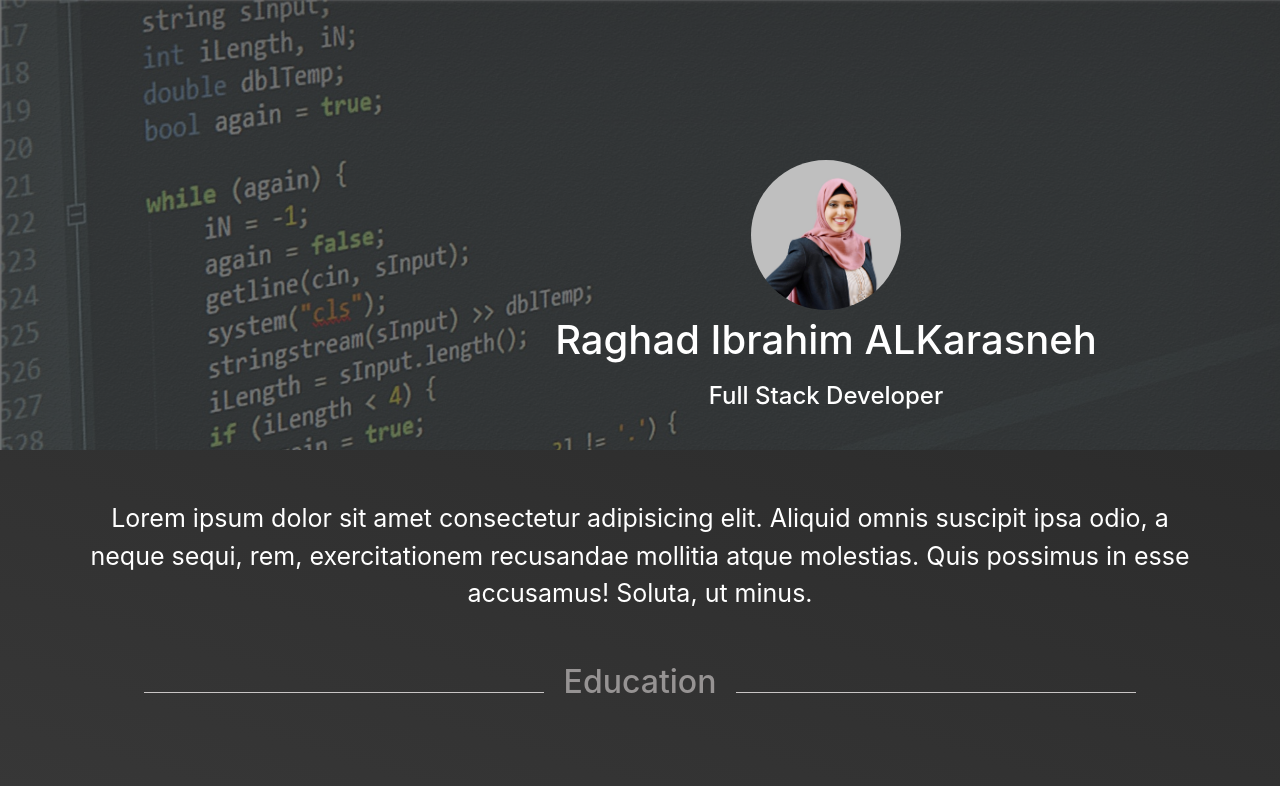
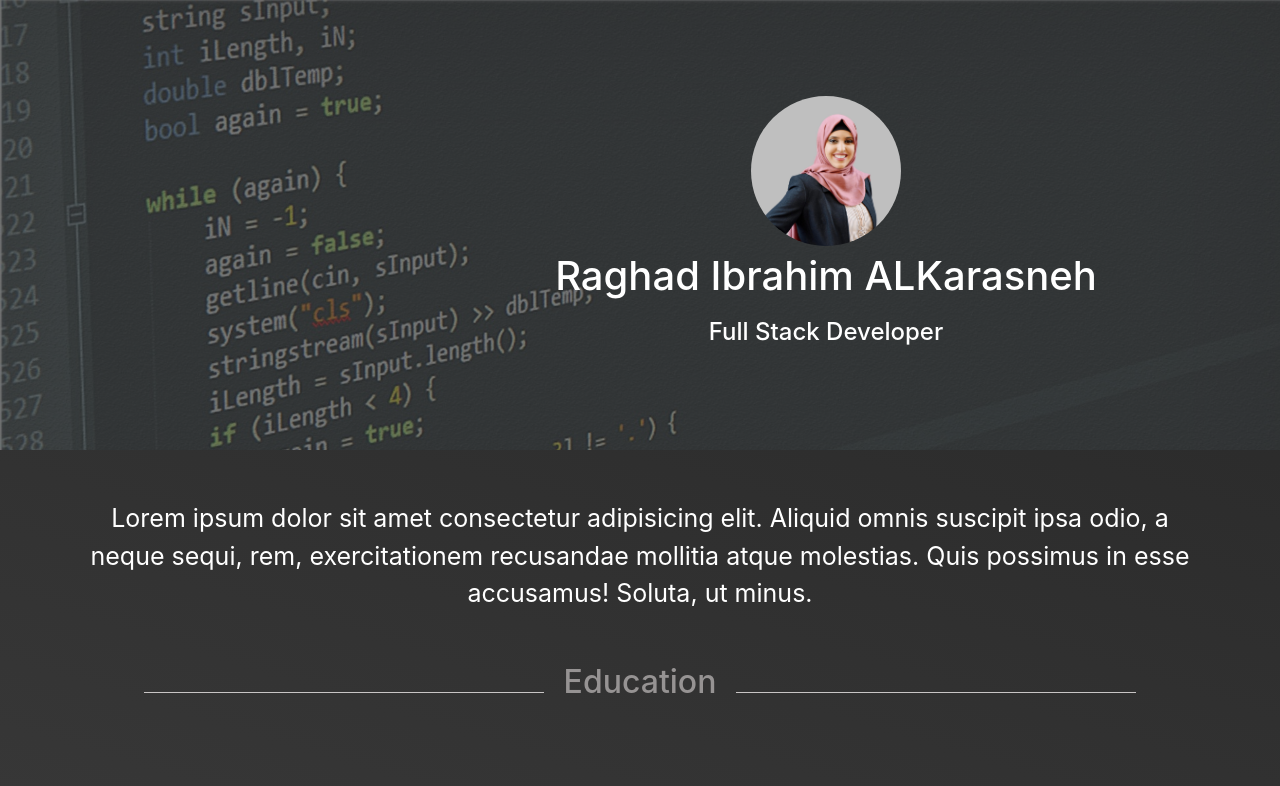
Before and after one commit to RaghadKarasneh/Portfolio, a plain HTML site: page index.html in a window 1280 px wide. Shown: the top 786 px of the page. Drawn offline with Linux system fonts and the light colour scheme.

Commit message:
Portfolio is My First Project

```diff
--- a/css/style.css
+++ b/css/style.css
@@ -24,7 +24,7 @@ hr{
 header .container{
     position: absolute;
     left: 20%;
-    top: 20%;
+    top: 12%;
     text-align: center;
     z-index: 3;
     color: white;
@@ -145,7 +145,7 @@ footer .follow-me span{
 footer .follow-me span:first-of-type{
     margin-right: 30px;
 }
-/*The Bottem Footer*/
+/*The Bottom Footer*/
 footer .footer-left{
     float: left;
 }
```
Also changed, not shown: index.html (+2 -3 lines).
